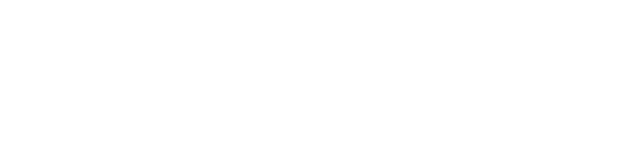
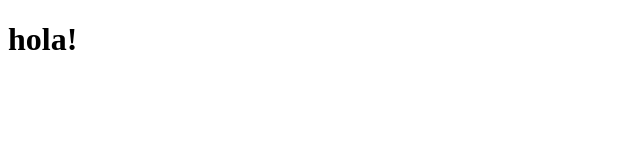
Before and after one commit to JohanTellez/hello-world-git, a plain HTML site: page index.html in a window 1280 px wide. Shown: the whole page, without its empty margins (0-640 px from the left). Drawn offline with Linux system fonts and the light colour scheme.

Commit message:
se agrega un h1 al index

```diff
--- a/index.html
+++ b/index.html
@@ -7,6 +7,6 @@
     <title>Document</title>
 </head>
 <body>
-
+    <h1>hola!</h1>
 </body>
 </html>
```
